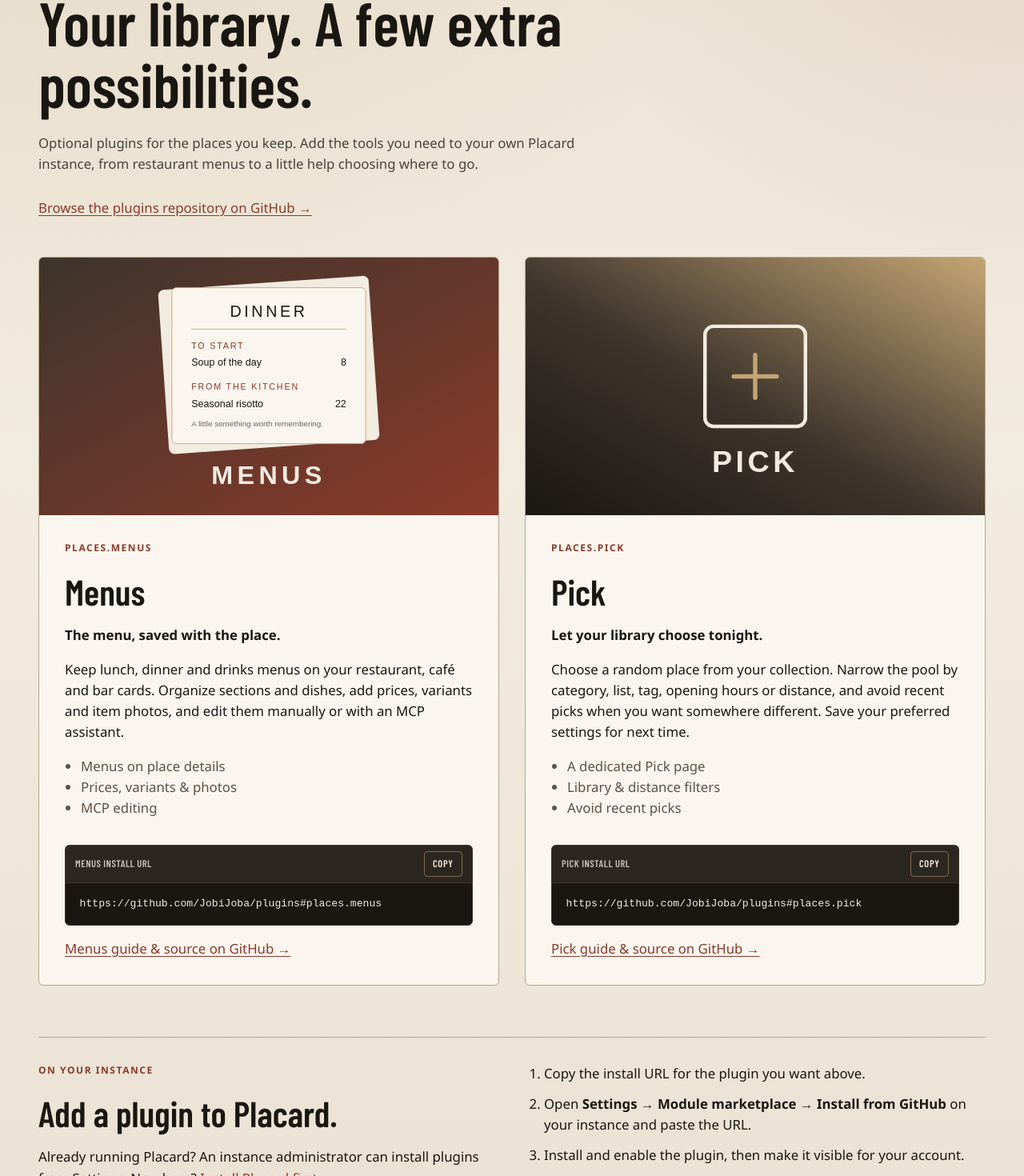
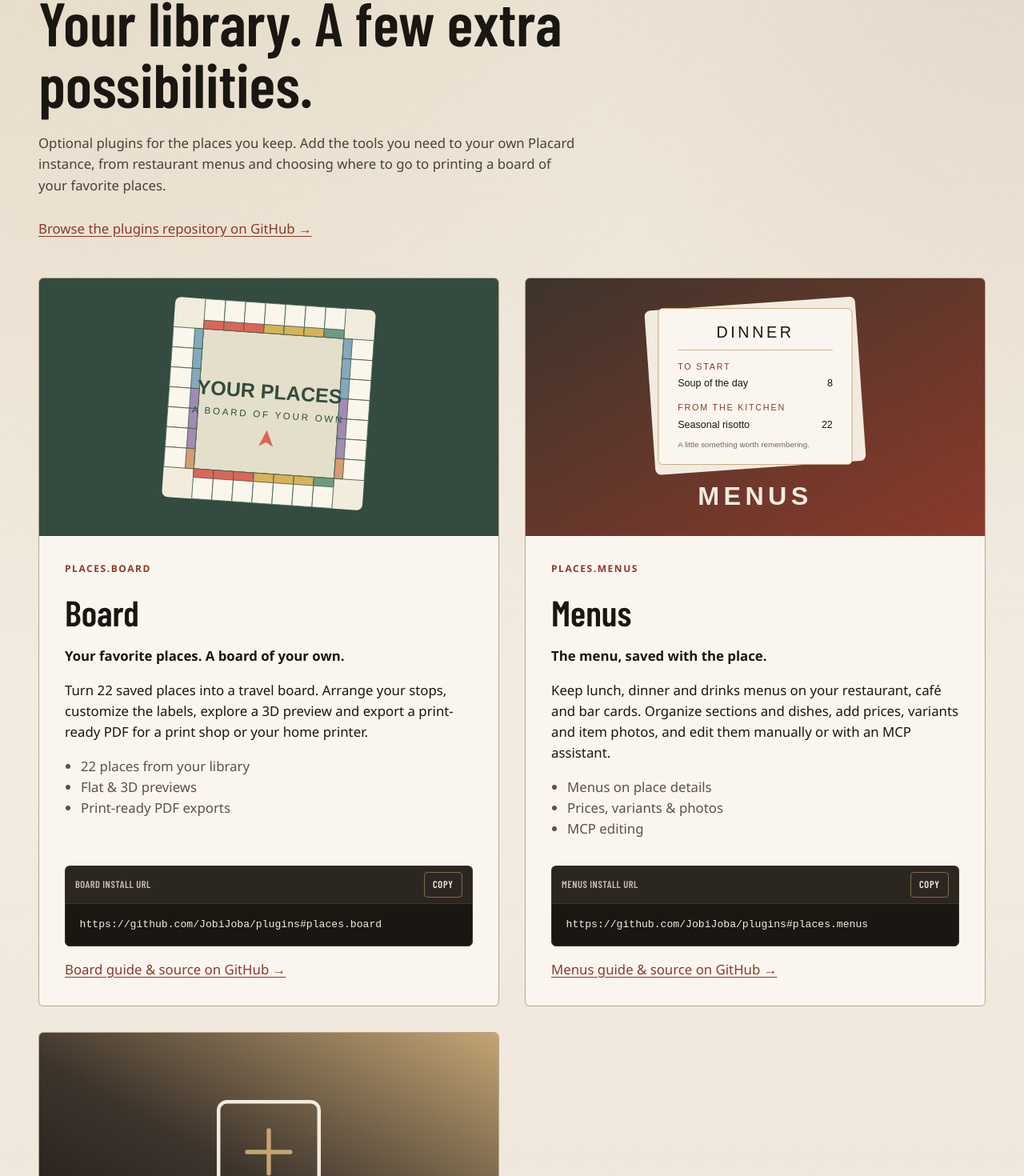
Before and after one commit to JobiJoba/Placard, a React (Vite) app in the folder apps/site/: page /plugins in a window 1280 px wide. Shown: the part 193-1663 px from the top of the page at 80% size. Built offline with nearby package versions, Linux system fonts and the light colour scheme.

Commit message:
site: add Board to the plugins directory

```diff
--- a/apps/site/src/pages/PluginsPage.tsx
+++ b/apps/site/src/pages/PluginsPage.tsx
@@ -5,6 +5,16 @@ import { SiteChrome } from "../components/SiteChrome"
 const REPOSITORY = "https://github.com/JobiJoba/plugins"
 
 const plugins = [
+  {
+    id: "places.board",
+    name: "Board",
+    tagline: "Your favorite places. A board of your own.",
+    description:
+      "Turn 22 saved places into a travel board. Arrange your stops, customize the labels, explore a 3D preview and export a print-ready PDF for a print shop or your home printer.",
+    image: "board.svg",
+    alt: "Illustration of a travel board with colored place tiles around its edge",
+    features: ["22 places from your library", "Flat & 3D previews", "Print-ready PDF exports"],
+  },
   {
     id: "places.menus",
     name: "Menus",
@@ -36,7 +46,7 @@ export function PluginsPage() {
           <h1>Your library. A few extra possibilities.</h1>
           <p className="lede">
             Optional plugins for the places you keep. Add the tools you need to your own Placard
-            instance, from restaurant menus to a little help choosing where to go.
+            instance, from restaurant menus and choosing where to go to printing a board of your favorite places.
           </p>
           <a href={REPOSITORY} target="_blank" rel="noreferrer">
             Browse the plugins repository on GitHub →
@@ -100,7 +110,7 @@ export function PluginsPage() {
               <li>Install and enable the plugin, then make it visible for your account.</li>
             </ol>
             <p>
-              Keep the <code>#places.menus</code> or <code>#places.pick</code> part of the URL to
+              Keep the module selector (such as <code>#places.board</code>) in the URL to
               select the correct plugin. You can also upload its package from{" "}
               <a href={`${REPOSITORY}/releases`} target="_blank" rel="noreferrer">
                 GitHub Releases
```
Also changed, not shown: apps/site/public/plugins/board.svg (added).
